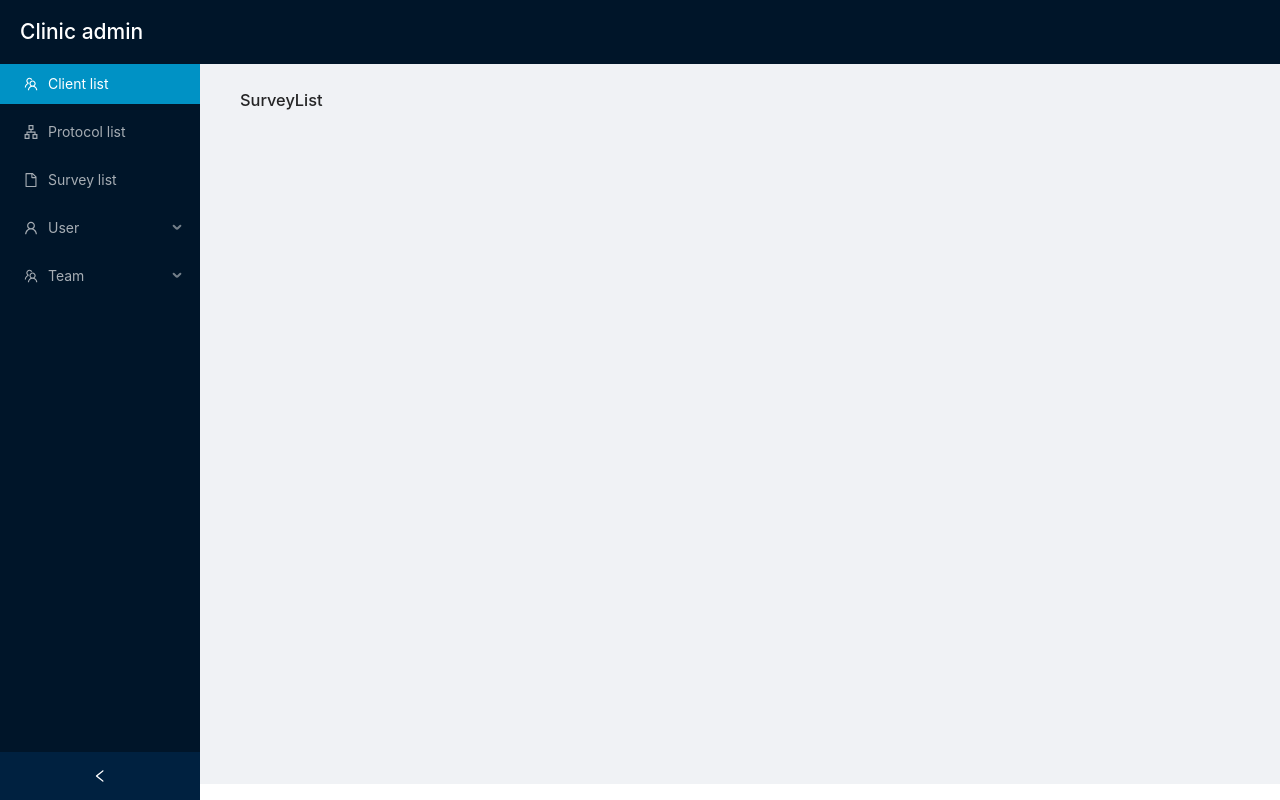
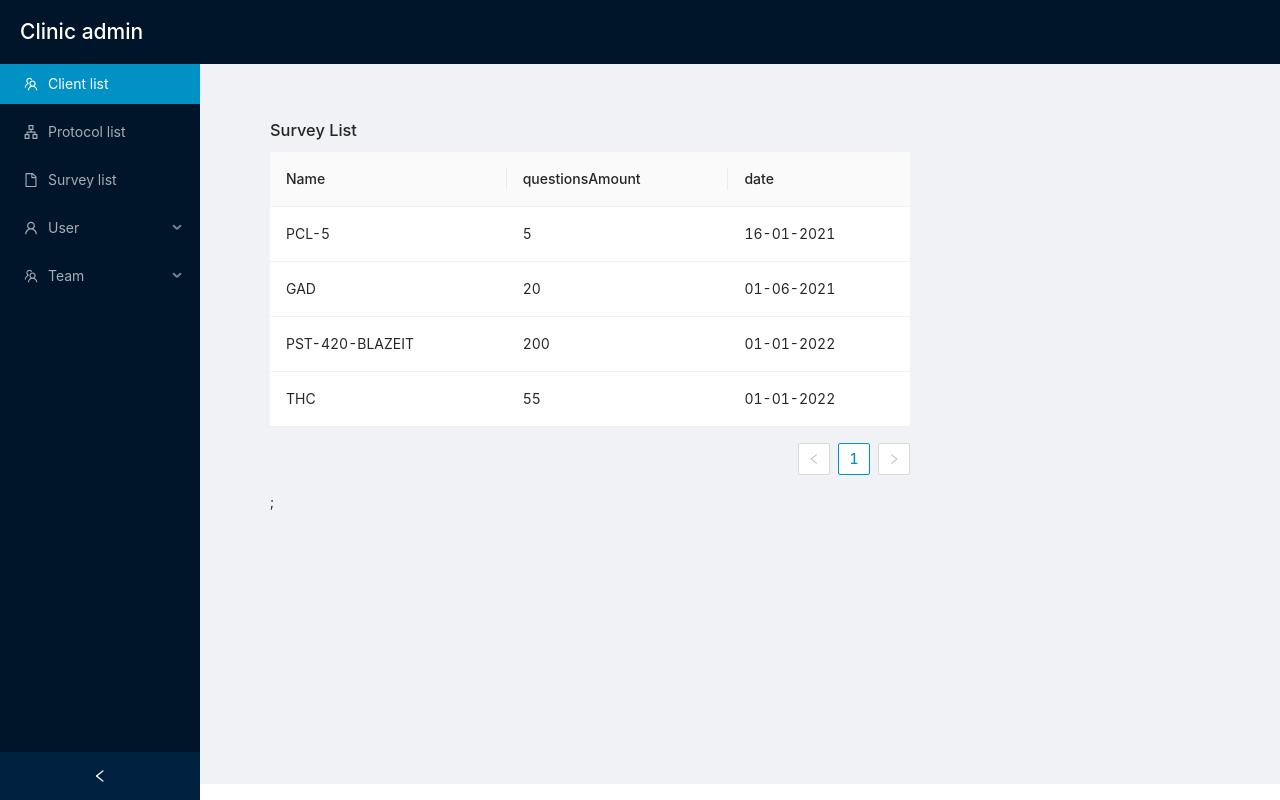
Before and after one commit to webahead14/clinic-admin, a React (Create React App) app: page /surveys in a window 1280 px wide. Built offline with nearby package versions, Linux system fonts and the light colour scheme.

Commit message:
SurveyList antd

```diff
--- a/src/pages/SurveyList/index.jsx
+++ b/src/pages/SurveyList/index.jsx
@@ -1,41 +1,64 @@
-import style from './style.module.css'
+import style from "./style.module.css";
+import { Table } from "antd";
 
-const data = [{
+const dataSource = [
+  {
     id: 1,
-    name: 'PCL-5',
+    name: "PCL-5",
     questionsAmount: 5,
-    date: '16-01-2021'
-
+    date: "16-01-2021",
   },
   {
     id: 2,
-    name: 'GAD',
+    name: "GAD",
     questionsAmount: 20,
-    date: '01-06-2021'
-
+    date: "01-06-2021",
   },
   {
     id: 3,
-    name: 'PST-420-BLAZEIT',
+    name: "PST-420-BLAZEIT",
     questionsAmount: 200,
-    date: '01-01-2022'
-
+    date: "01-01-2022",
   },
   {
     id: 4,
-    name: 'THC',
+    name: "THC",
     questionsAmount: 55,
-    date: '01-01-2022'
+    date: "01-01-2022",
+  },
+];
 
-  }
-]
+const columns = [
+  {
+    title: "Name",
+    dataIndex: "name",
+    key: "name",
+  },
+  {
+    title: "questionsAmount",
+    dataIndex: "questionsAmount",
+    key: "questionsAmount",
+  },
+  {
+    title: "date",
+    dataIndex: "date",
+    key: "date",
+  },
+];
 
 function SurveyList(props) {
-    return (
-        <div>
-            <h1>SurveyList</h1>
-        </div>
-    )
+  return (
+    <div
+      style={{
+        display: "block",
+        width: 700,
+        padding: 30,
+      }}
+    >
+      <h1>Survey List</h1>
+      <Table dataSource={dataSource} columns={columns} />;
+    </div>
+  );
 }
 
-export default SurveyList
+export default SurveyList;
```
Also changed, not shown: 1 other file (tests, documents, lock files or other folders).
